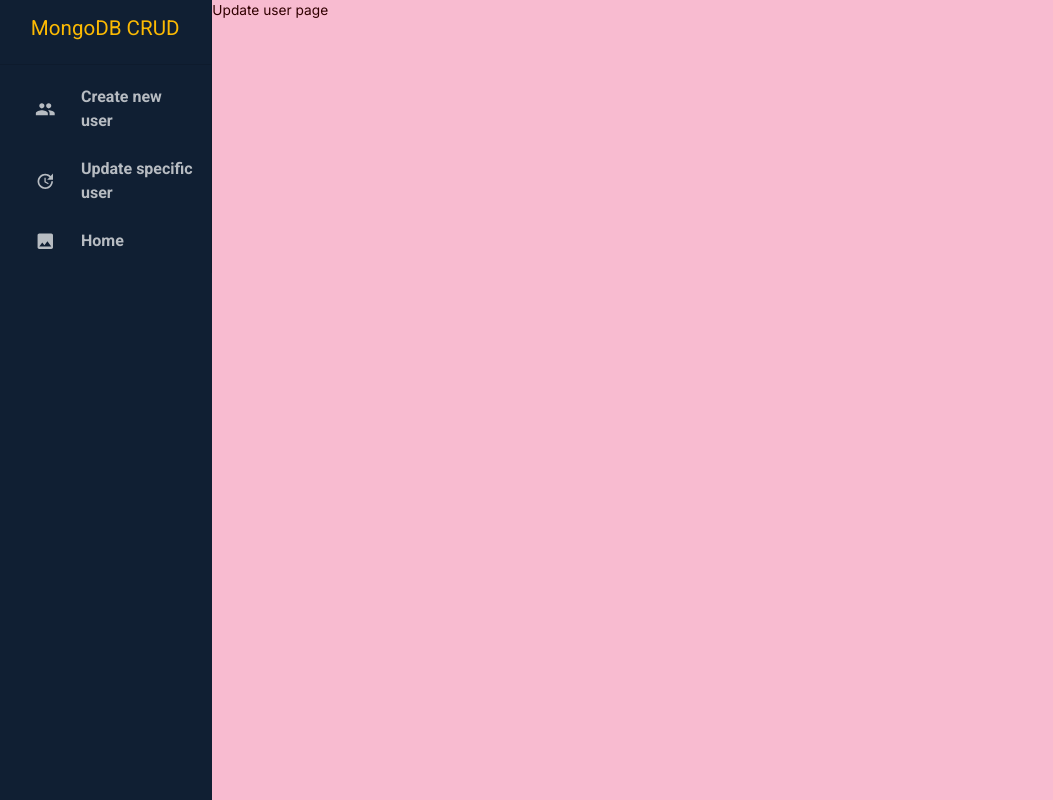
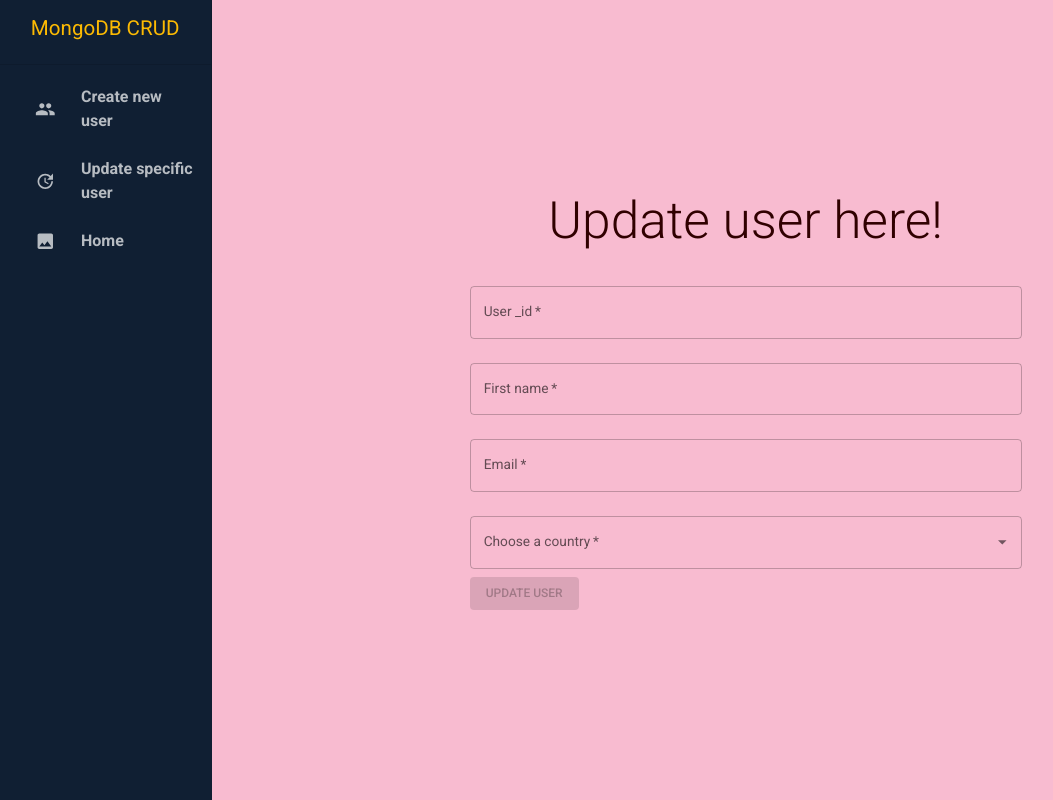
Before and after one commit to tyler-durden-0/test-nextjs-nestjs-mui-mongo, a Next.js app in the folder frontend/: page /update-user in a window 1280 px wide. Shown: the whole page, without its empty margins (1-1054 px from the left). Built offline with nearby package versions, Linux system fonts and the light colour scheme.

Commit message:
feat: created template for update user infor by user id

```diff
--- a/frontend/app/update-user/page.tsx
+++ b/frontend/app/update-user/page.tsx
@@ -1,10 +1,276 @@
 "use client"
+import React, {useState, useEffect, useCallback} from 'react';
+import {Button, TextField, Container, Autocomplete, Box, Typography } from '@mui/material';
+import Snackbar from '@mui/material/Snackbar';
+import MuiAlert, { AlertProps } from '@mui/material/Alert';
+
+import {countries} from '../../constants/contries';
+import isEmail from 'validator/lib/isEmail';
+
+interface FormDataObject {
+    firstName: string;
+    email: string;
+    country: string;
+    userId: string;
+}
+
+type FormDataErrors = Omit<FormDataObject, "country">
+
+enum FormDataFields {
+    FIRST_NAME = 'firstName',
+    EMAIL = 'email',
+    COUNTRY = 'country',
+    USER_ID = 'userId',
+}
+
+const Alert = React.forwardRef<HTMLDivElement, AlertProps>(function Alert(
+    props,
+    ref,
+  ) {
+    return <MuiAlert elevation={6} ref={ref} variant="filled" {...props} />;
+  });
 
 const UpdateUserPage = () => {
-    return(
-        <div>
-            Update user page
-        </div>
+    const [formData, setFormData] = useState<FormDataObject>({
+        firstName: '',
+        email: '',
+        country: '',
+        userId: '',
+    });
+
+    const [formDataErrors, setFormDataErrors] = useState({
+        firstName: false,
+        email: false,
+        userId: false,
+    });
+
+    const [disableButton, setDisableButton] = useState<boolean>(true);
+    const [responseData, setResponseData] = useState<{} | null>(null);
+    const [showCard, setShowCard] = useState<boolean>(true);
+
+    const [open, setOpen] = React.useState(false);
+
+    const handleClick = () => {
+      setOpen(true);
+    };
+
+    const handleClose = (event?: React.SyntheticEvent | Event, reason?: string) => {
+      if (reason === 'clickaway') {
+        return;
+      }
+
+      setOpen(false);
+    };
+
+    const handleCardCloseClicked = () => {
+        setShowCard((prev) => !prev);
+    }
+
+    const handleChange = (event: any) => {
+      const { name, value } = event.target;
+
+      if(name === FormDataFields.FIRST_NAME && value.length >= 30) {
+        if(!isErrorInSpecificField(FormDataFields.FIRST_NAME)) {
+            setSpecificError(FormDataFields.FIRST_NAME);
+        }
+      } else if(name === FormDataFields.EMAIL && !isEmail(value)) {
+        if(!isErrorInSpecificField(FormDataFields.EMAIL)) {
+            setSpecificError(FormDataFields.EMAIL);
+        }
+      } else if(name === FormDataFields.USER_ID && value.length >= 30) {
+        if(!isErrorInSpecificField(FormDataFields.USER_ID)) {
+            setSpecificError(FormDataFields.USER_ID);
+        }
+      } else {
+        if(isAnyError()) {
+            const errorField: Array<string> = getErrorFields();
+            if (errorField.includes(name)) {
+                removeSpecificError(name);
+            }
+        }
+      }
+
+      setFormData({
+        ...formData,
+        [name]: value,
+      });
+
+    };
+
+    const getErrorFields = (): Array<string> => {
+        const result: Array<string> = [];
+        for (const key in formDataErrors) {
+            if (formDataErrors[key as keyof typeof formDataErrors] === true) {
+                result.push(key);
+            }
+        }
+        return result
+    }
+
+    const isAnyError = useCallback((): boolean => {
+        return Object.values(formDataErrors).some(value => value === true);
+    }, [formDataErrors])
+
+    const isAnyFieldFalsy = useCallback((): boolean => {
+        return Object.values(formData).some(value => Boolean(value) === false);
+    }, [formData])
+
+    const isErrorInSpecificField = (field: keyof FormDataErrors): boolean => {
+        return formDataErrors[field];
+    }
+
+    const setSpecificError = (fieldError: string) => {
+        setFormDataErrors((prevErrors) => ({
+            ...prevErrors,
+            [fieldError]: true,
+        }));
+    }
+
+    const removeSpecificError = (fieldError: string) => {
+        setFormDataErrors((prevErrors) => ({
+            ...prevErrors,
+            [fieldError]: false,
+        }));
+    }
+
+    useEffect(() => {
+        //check disable button for request
+        if(!isAnyFieldFalsy() && !isAnyError()) {
+          setDisableButton(false);
+        } else {
+          setDisableButton(true);
+        }
+    }, [formData, isAnyError, isAnyFieldFalsy])
+
+    useEffect(() => {
+        console.log('responseData', responseData)
+        setShowCard(true);
+    }, [responseData])
+
+    const handleSubmit = (event: any) => {
+        event.preventDefault();
+        fetch(`http://localhost:3001/users/${formData.userId}`, {
+            method: 'PATCH',
+            headers: {
+                'Content-Type': 'application/json',
+            },
+            body: JSON.stringify(formData)
+        })
+        .then(response => response.json())
+        .then(json => {
+            if (json._id) {
+                setResponseData(json);
+            } else {
+                setResponseData(null);
+            }
+            setOpen(true);
+        })
+        .catch((err) => {
+            console.log('err', err);
+            setResponseData(null);
+            setOpen(true);
+        })
+      };
+
+    return (
+        <>
+            <Container maxWidth="sm" style={{
+                height: '100%',
+                display: 'flex',
+                flexDirection: 'column',
+                justifyContent: 'center',
+                alignItems: 'center',
+                gap: 50,
+                overflow: 'auto'
+            }}>
+                <form onSubmit={handleSubmit}>
+                    <Typography align="center" variant="h2" gutterBottom>
+                        Update user here!
+                    </Typography>
+                    <TextField
+                        label="User _id"
+                        name={FormDataFields.USER_ID}
+                        error={formDataErrors.userId}
+                        value={formData.userId}
+                        onChange={handleChange}
+                        fullWidth
+                        required
+                        autoComplete="off"
+                        margin="normal"
+                        helperText={formDataErrors.userId ? "User _id can't be empty." : ""}
+                    />
+                    <TextField
+                        label="First name"
+                        name={FormDataFields.FIRST_NAME}
+                        error={formDataErrors.firstName}
+                        value={formData.firstName}
+                        onChange={handleChange}
+                        fullWidth
+                        required
+                        autoComplete="off"
+                        margin="normal"
+                        helperText={formDataErrors.firstName ? "First name can't be longer than 30 characters." : ""}
+                    />
+                    <TextField
+                        label="Email"
+                        name={FormDataFields.EMAIL}
+                        error={formDataErrors.email}
+                        value={formData.email}
+                        onChange={handleChange}
+                        fullWidth
+                        required
+                        autoComplete="off"
+                        margin="normal"
+                        helperText={formDataErrors.email ? "Incorrect email." : ""}
+                    />
+                    <Autocomplete
+                      id="country-select-demo"
+                      sx={{ width: '100%', marginTop: '16px', marginBottom: '8px'}}
+                      options={countries}
+                      autoHighlight
+                      getOptionLabel={(option) => option.label}
+                      onChange={(event, newValue) => {
+                        // console.log('event, newValue', event, newValue)
+                        setFormData({
+                            ...formData,
+                            country: newValue?.label ? newValue?.label : ''
+                        })
+                      }}
+                      renderOption={(props, option) => (
+                          <Box component="li" sx={{ '& > img': { mr: 2, flexShrink: 0 } }} {...props}>
+                          <img
+                              loading="lazy"
+                              width="20"
+                              srcSet={`https://flagcdn.com/w40/${option.code.toLowerCase()}.png 2x`}
+                              src={`https://flagcdn.com/w20/${option.code.toLowerCase()}.png`}
+                              alt=""
+                          />
+                          {option.label} ({option.code}) +{option.phone}
+                          </Box>
+                      )}
+                      renderInput={(params) => (
+                          <TextField
+                          {...params}
+                          label="Choose a country"
+                          required
+                          inputProps={{
+                              ...params.inputProps,
+                              autoComplete: 'new-password', // disable autocomplete and autofill
+                          }}
+                          />
+                      )}
+                    />
+                    <Button type="submit" variant="contained" color="primary" disabled={disableButton}>
+                        Update user
+                    </Button>
+                </form>
+                <Snackbar open={open} anchorOrigin={{ vertical: 'top', horizontal: 'right' }} autoHideDuration={6000} onClose={handleClose}>
+                    <Alert onClose={handleClose} severity={responseData ? "success" : "error"} sx={{ width: '100%' }}>
+                        {responseData ? 'You sucessfully created new user!' : 'Error while creating new user!'}
+                    </Alert>
+                </Snackbar>
+            </Container>
+        </>
     )
 }
 
```
